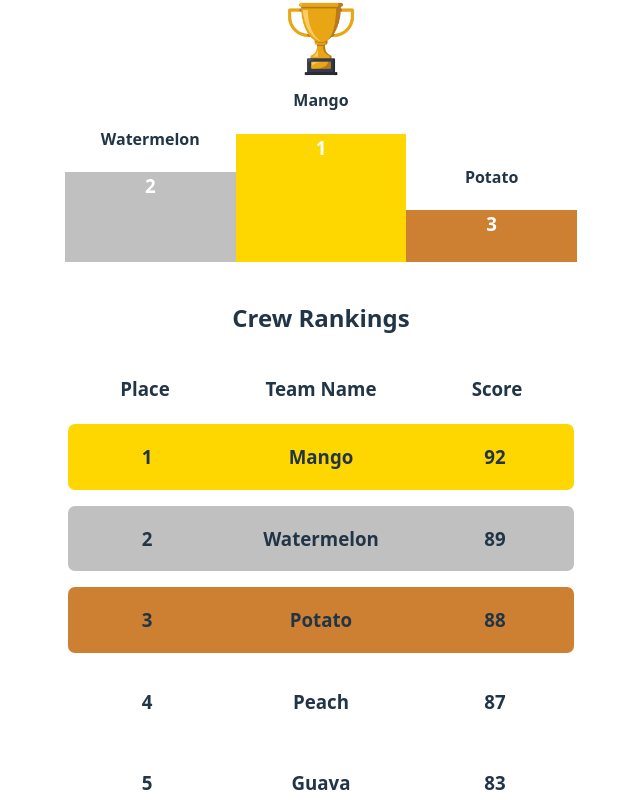
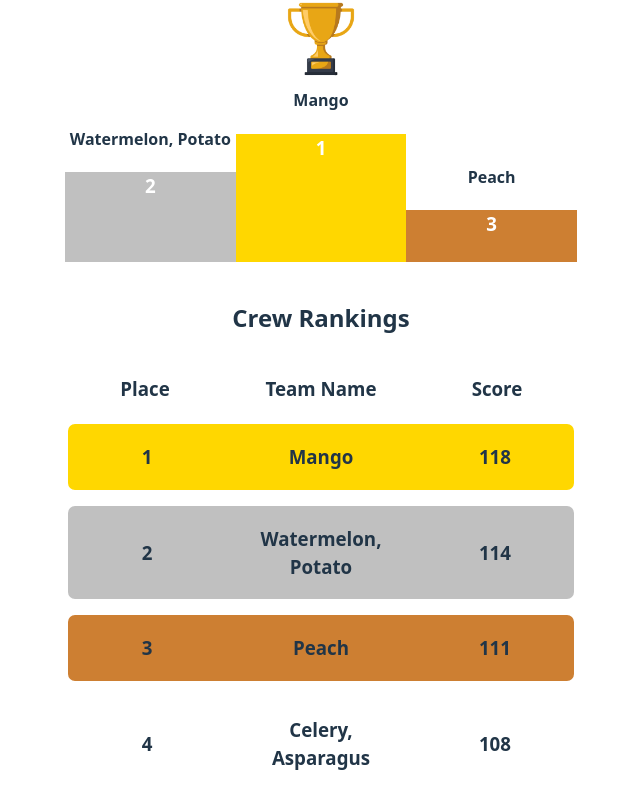
Before and after one commit to mathewacarter29/crewlympics, a React (Vite) app: page / in a window 1280 px wide. Shown: the part 160-960 px from the top of the page, without its empty margins (319-959 px from the left). Built offline with nearby package versions, Linux system fonts and the light colour scheme.

Commit message:
add data and leaderboard update

```diff
--- a/src/components/TeamTracker/TeamTracker.tsx
+++ b/src/components/TeamTracker/TeamTracker.tsx
@@ -35,6 +35,24 @@ const TeamTracker = () => {
     return results;
   }
 
+  const getLeaderboard = (allTeams: Team[]): Team[] => {
+    if (!allTeams || allTeams.length < 1) {
+      return [];
+    }
+    let results: Team[] = [];
+    let currFinalist: Team = JSON.parse(JSON.stringify(allTeams[0]));
+    for (let i = 1; i < allTeams.length; i++) {
+      if (currFinalist.score !== allTeams[i].score) {
+        results.push(currFinalist);
+        currFinalist = JSON.parse(JSON.stringify(allTeams[i]));
+      } else {
+        currFinalist.name += ', ' + allTeams[i].name;
+      }
+    }
+    console.log(results)
+    return results;
+  }
+
   return (
     <div>
       <div style={{ marginBottom: "3vw" }}>
@@ -53,7 +71,7 @@ const TeamTracker = () => {
             <h3>Score</h3>
           </Grid>
         </Grid>
-        {teams.map((team, index) => {
+        {getLeaderboard(teams).map((team, index) => {
           let rowColor = "gold";
           switch (index) {
             case 0:
```
Also changed, not shown: src/public/crew-data.csv, 1 other file (tests, documents, lock files or other folders).
